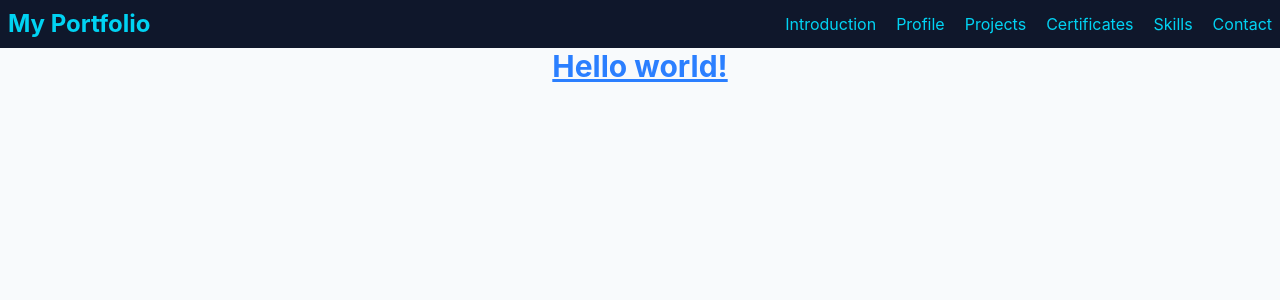
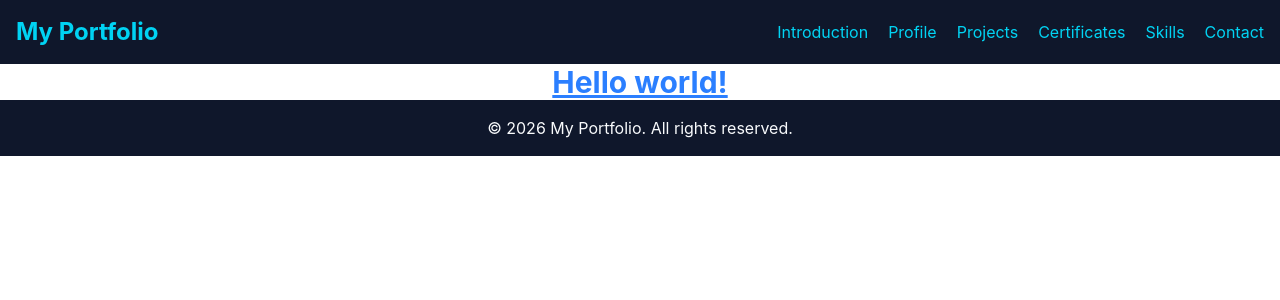
Before and after one commit to bhanuka598/Portfolio-website, a React (Vite) app in the folder client/: page / in a window 1280 px wide. Shown: the top 300 px of the page. Built offline with nearby package versions, Linux system fonts and the light colour scheme.

Commit message:
Footer created

```diff
--- a/client/src/App.jsx
+++ b/client/src/App.jsx
@@ -3,15 +3,17 @@ import reactLogo from './assets/react.svg'
 import viteLogo from './assets/vite.svg'
 import heroImg from './assets/hero.png'
 import Navbar from './components/layout/Navbar'
+import Footer from './components/layout/Footer'
 import './index.css'
 
 function App() {
   const [count, setCount] = useState(0)
 
   return (
-    <div className='bg-slate-50 min-h-screen text-slate-900'>
+    <div className='flex flex-col min-h-screen'>
       <Navbar />
       <h1 className='text-3xl font-bold underline text-center text-blue-500'>Hello world!</h1>
+      <Footer />
     </div>
   )
 }
--- /dev/null
+++ b/client/src/components/layout/Footer.jsx
@@ -0,0 +1,9 @@
+function Footer() {
+  return (
+    <footer className="bg-slate-900 text-slate-50 py-4 text-center">
+      <p>&copy; 2026 My Portfolio. All rights reserved.</p>
+    </footer>
+  );
+}
+
+export default Footer
--- a/client/src/components/layout/Navbar.jsx
+++ b/client/src/components/layout/Navbar.jsx
@@ -1,6 +1,6 @@
 function Navbar() {
   return (
-    <nav className="bg-slate-900 text-cyan-400 p-2">
+    <nav className="bg-slate-900 text-cyan-400 p-4">
         <div className="container mx-auto flex justify-between items-center">
             <div className="text-2xl font-bold">My Portfolio</div>
             <ul className="flex space-x-5">
```
